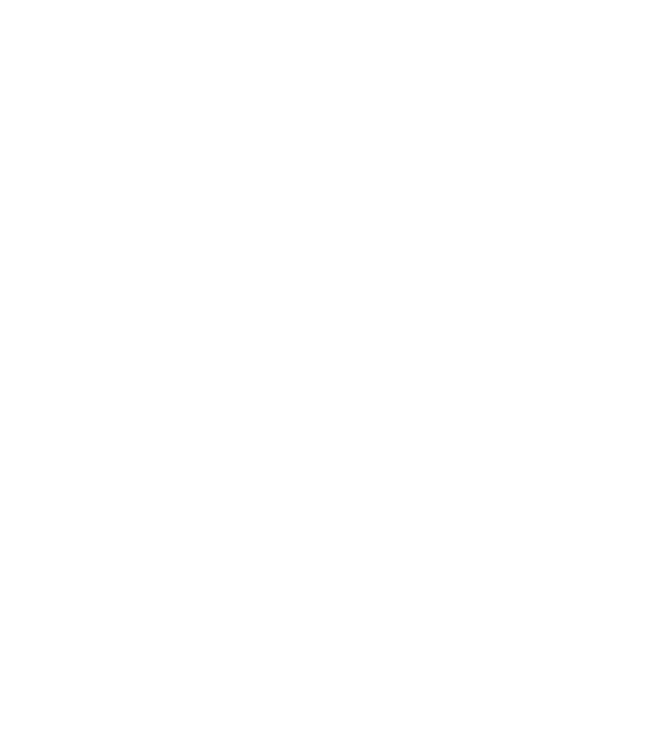
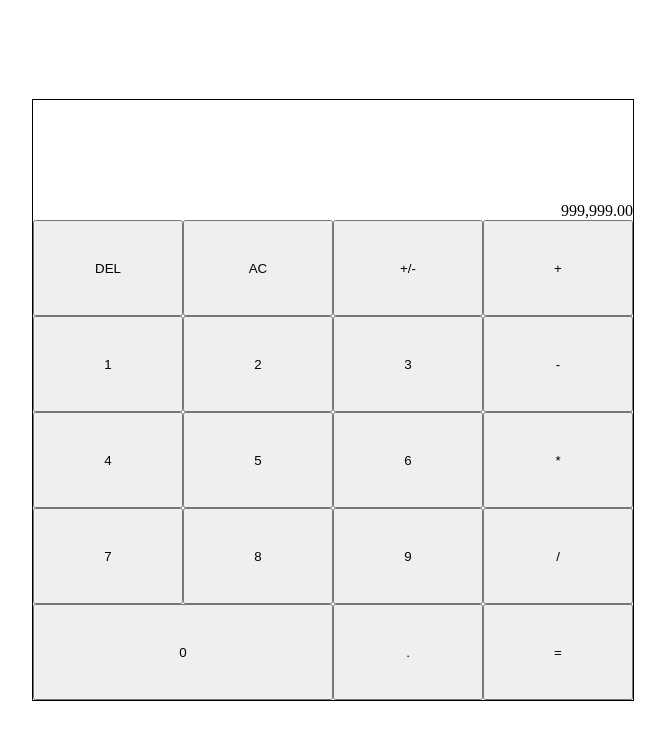
Before and after one commit to adriannebulao/odin-calculator, a plain HTML site: page index.html in a window 1280 px wide. Shown: the whole page, without its empty margins (307-972 px from the left). Drawn offline with Linux system fonts and the light colour scheme.

Commit message:
add html for calculator layout

```diff
--- a/index.html
+++ b/index.html
@@ -7,6 +7,38 @@
     <link rel="stylesheet" href="./style.css" />
   </head>
   <body>
+    <div class="calculator-container">
+      <div class="top">
+        <div class="display-container">
+          <span class="display" id="display">999,999.00</span>
+        </div>
+      </div>
+      <div class="bottom">
+        <div class="numpad-container">
+          <button class="numpad-button">DEL</button>
+          <button class="numpad-button">AC</button>
+          <button class="numpad-button">+/-</button>
+          <button class="numpad-button one" id="1">1</button>
+          <button class="numpad-button two" id="2">2</button>
+          <button class="numpad-button three" id="3">3</button>
+          <button class="numpad-button four" id="4">4</button>
+          <button class="numpad-button five" id="5">5</button>
+          <button class="numpad-button six" id="6">6</button>
+          <button class="numpad-button seven" id="7">7</button>
+          <button class="numpad-button eight" id="8">8</button>
+          <button class="numpad-button nine" id="9">9</button>
+          <button class="numpad-button zero" id="0">0</button>
+          <button class="numpad-button decimal" id=".">.</button>
+        </div>
+        <div class="operations-container">
+          <button class="operation-button" id="+">+</button>
+          <button class="operation-button" id="-">-</button>
+          <button class="operation-button" id="*">*</button>
+          <button class="operation-button" id="/">/</button>
+          <button class="operation-button" id="=">=</button>
+        </div>
+      </div>
+    </div>
     <script src="./script.js"></script>
   </body>
 </html>
--- a/style.css
+++ b/style.css
@@ -0,0 +1,67 @@
+body {
+  display: flex;
+  justify-content: center;
+  align-items: center;
+  height: 100vh;
+  margin: 0;
+}
+
+.calculator-container {
+  border: 1px solid;
+}
+
+.calculator-container {
+  min-width: 600px;
+  min-height: 600px;
+  min-width: 600px;
+  min-height: 600px;
+}
+
+.display-container,
+.numpad-container,
+.operations-container,
+.bottom {
+  display: flex;
+}
+
+.display-container {
+  width: 100%;
+  height: inherit;
+  justify-content: flex-end;
+  align-items: flex-end;
+}
+
+.display {
+}
+
+.top {
+  width: 100%;
+  height: 120px;
+}
+
+.bottom {
+  width: 100%;
+  height: 480px;
+}
+
+.numpad-container {
+  flex-wrap: wrap;
+  width: 75%;
+}
+
+.operations-container {
+  flex-direction: column;
+  width: 25%;
+}
+
+.numpad-button {
+  flex-basis: 150px;
+}
+
+.operation-button {
+  height: 96px;
+}
+
+.zero {
+  flex-grow: 2;
+}
```
